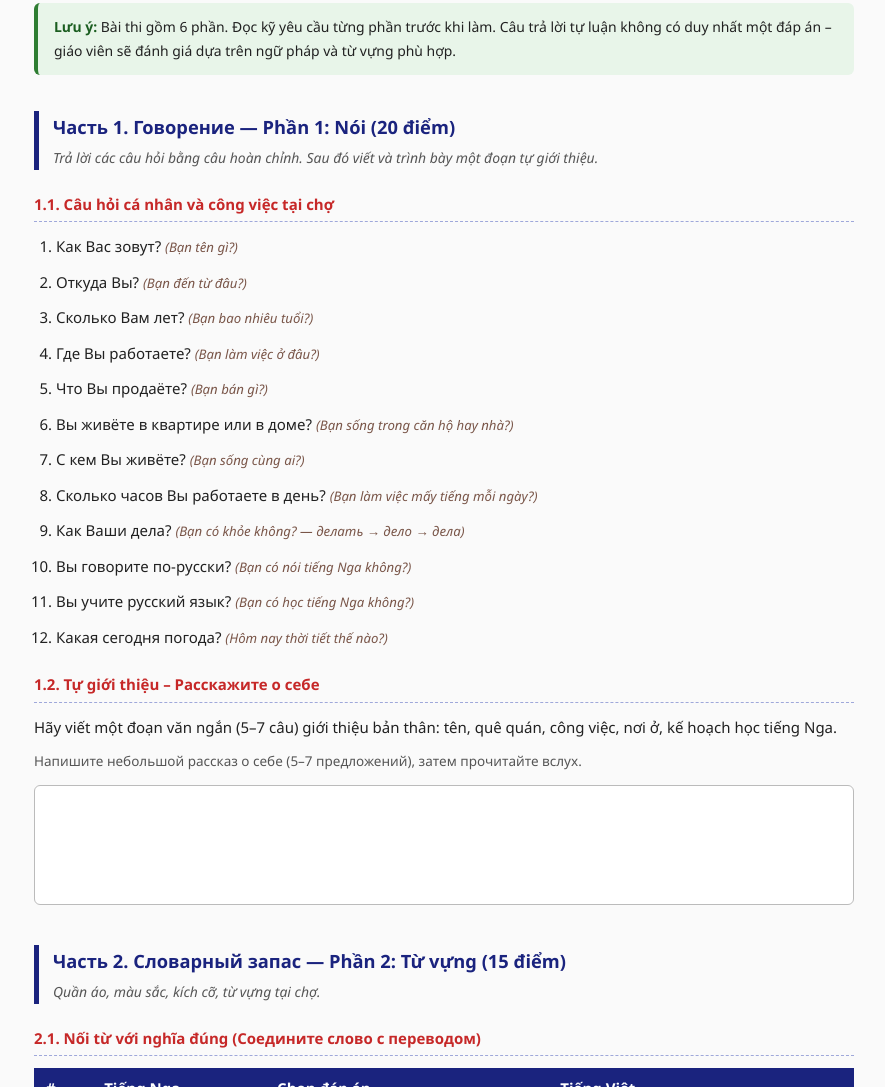
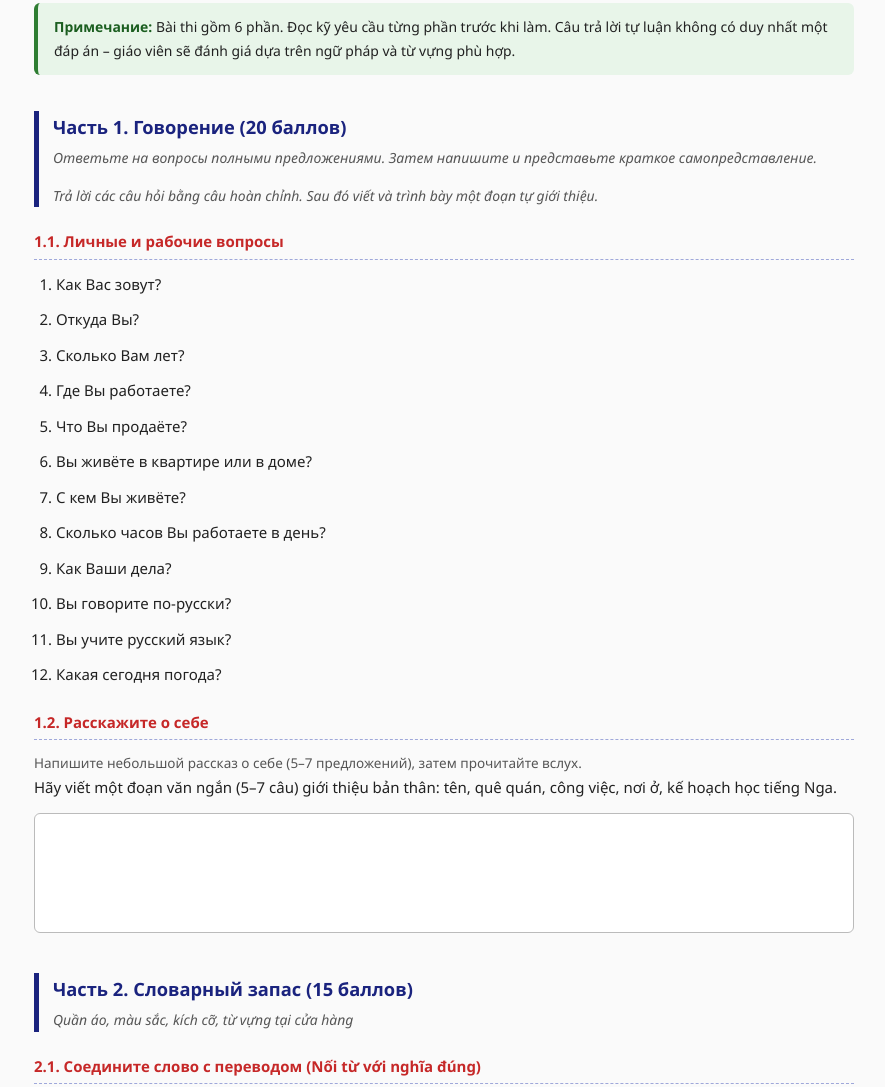
Before and after one commit to Trang68/learning-russian, a plain HTML site: page index.html in a window 1280 px wide. Shown: the part 330-1417 px from the top of the page, without its empty margins (196-1081 px from the left). Drawn offline with Linux system fonts and the light colour scheme.

Commit message:
Update index.html
update 50%

```diff
--- a/index.html
+++ b/index.html
@@ -3,7 +3,7 @@
 <head>
   <meta charset="UTF-8" />
   <meta name="viewport" content="width=device-width, initial-scale=1.0" />
-  <title>Bài kiểm tra tiếng Nga – Người bán quần áo ở chợ Moscow (A1–A2)</title>
+  <title>Bài kiểm tra tiếng Nga – Nhân viên bán hàng ở Moscow (A1–A2)</title>
   <style>
     :root {
       --primary: #1a237e;
@@ -152,8 +152,8 @@
 <div class="cover">
   <h1>BÀI KIỂM TRA TIẾNG NGA</h1>
   <h2>Тест по русскому языку</h2>
-  <h2>Dành riêng cho người bán quần áo tại chợ Moscow</h2>
-  <div class="badge">Trình độ A1 – A2 &nbsp;|&nbsp; Xuất khẩu lao động – Nga</div>
+  <h2>Dành riêng cho người bán hàng tại Nga (Moscow)</h2>
+  <div class="badge">Уровень A1 – A2 &nbsp;|&nbsp; </div>
 </div>
 
 <div class="info-bar">
@@ -165,39 +165,40 @@
 <div class="container">
 
   <div class="tip-box">
-    <b>Lưu ý:</b> Bài thi gồm 6 phần. Đọc kỹ yêu cầu từng phần trước khi làm. Câu trả lời tự luận không có duy nhất một đáp án – giáo viên sẽ đánh giá dựa trên ngữ pháp và từ vựng phù hợp.
+    <b>Примечание:</b> Bài thi gồm 6 phần. Đọc kỹ yêu cầu từng phần trước khi làm. Câu trả lời tự luận không có duy nhất một đáp án – giáo viên sẽ đánh giá dựa trên ngữ pháp và từ vựng phù hợp.
   </div>
 
   <!-- ══════════════════════════════════════
-       PHẦN 1 – NÓI
+       ЧАСТЬ 1 – ГОВОРЕНИЕ
   ══════════════════════════════════════ -->
   <div class="part">
-    <div class="part-title">Часть 1. Говорение — Phần 1: Nói (20 điểm)</div>
+    <div class="part-title">Часть 1. Говорение (20 баллов)</div>
+    <div class="part-sub">Ответьте на вопросы полными предложениями. Затем напишите и представьте краткое самопредставление.</div>
     <div class="part-sub">Trả lời các câu hỏi bằng câu hoàn chỉnh. Sau đó viết và trình bày một đoạn tự giới thiệu.</div>
   </div>
 
   <div class="section">
-    <div class="section-title">1.1. Câu hỏi cá nhân và công việc tại chợ</div>
+    <div class="section-title">1.1. Личные и рабочие вопросы</div>
     <ol class="qs">
-      <li>Как Вас зовут? <span class="vi">(Bạn tên gì?)</span></li>
-      <li>Откуда Вы? <span class="vi">(Bạn đến từ đâu?)</span></li>
-      <li>Сколько Вам лет? <span class="vi">(Bạn bao nhiêu tuổi?)</span></li>
-      <li>Где Вы работаете? <span class="vi">(Bạn làm việc ở đâu?)</span></li>
-      <li>Что Вы продаёте? <span class="vi">(Bạn bán gì?)</span></li>
-      <li>Вы живёте в квартире или в доме? <span class="vi">(Bạn sống trong căn hộ hay nhà?)</span></li>
-      <li>С кем Вы живёте? <span class="vi">(Bạn sống cùng ai?)</span></li>
-      <li>Сколько часов Вы работаете в день? <span class="vi">(Bạn làm việc mấy tiếng mỗi ngày?)</span></li>
-      <li>Как Ваши дела? <span class="vi">(Bạn có khỏe không? — делать → дело → дела)</span></li>
-      <li>Вы говорите по-русски? <span class="vi">(Bạn có nói tiếng Nga không?)</span></li>
-      <li>Вы учите русский язык? <span class="vi">(Bạn có học tiếng Nga không?)</span></li>
-      <li>Какая сегодня погода? <span class="vi">(Hôm nay thời tiết thế nào?)</span></li>
+      <li>Как Вас зовут? <span class="vi"></span></li>
+      <li>Откуда Вы? <span class="vi"></span></li>
+      <li>Сколько Вам лет? <span class="vi"></span></li>
+      <li>Где Вы работаете? <span class="vi"></span></li>
+      <li>Что Вы продаёте? <span class="vi"></span></li>
+      <li>Вы живёте в квартире или в доме? <span class="vi"></span></li>
+      <li>С кем Вы живёте? <span class="vi"></span></li>
+      <li>Сколько часов Вы работаете в день? <span class="vi"></span></li>
+      <li>Как Ваши дела? <span class="vi"></span></li>
+      <li>Вы говорите по-русски? <span class="vi"></span></li>
+      <li>Вы учите русский язык? <span class="vi"></span></li>
+      <li>Какая сегодня погода? <span class="vi"></span></li>
     </ol>
   </div>
 
   <div class="section">
-    <div class="section-title">1.2. Tự giới thiệu – Расскажите о себе</div>
+    <div class="section-title">1.2. Расскажите о себе</div>
+    <p style="margin-top:10px; color:#555; font-size:.9em;">Напишите небольшой рассказ о себе (5–7 предложений), затем прочитайте вслух.</p>
     <p>Hãy viết một đoạn văn ngắn (5–7 câu) giới thiệu bản thân: tên, quê quán, công việc, nơi ở, kế hoạch học tiếng Nga.</p>
-    <p style="margin-top:10px; color:#555; font-size:.9em;">Напишите небольшой рассказ о себе (5–7 предложений), затем прочитайте вслух.</p>
     <div style="margin-top:12px;">
       <div style="border:1px solid #bbb; border-radius:6px; min-height: 120px; padding:10px; background:#fff;">
         &nbsp;
@@ -206,15 +207,15 @@
   </div>
 
   <!-- ══════════════════════════════════════
-       PHẦN 2 – TỪ VỰNG
+       ЧАСТЬ 2 – СЛОВАРЬ
   ══════════════════════════════════════ -->
   <div class="part" style="margin-top:40px;">
-    <div class="part-title">Часть 2. Словарный запас — Phần 2: Từ vựng (15 điểm)</div>
-    <div class="part-sub">Quần áo, màu sắc, kích cỡ, từ vựng tại chợ.</div>
+    <div class="part-title">Часть 2. Словарный запас (15 баллов)</div>
+    <div class="part-sub">Quần áo, màu sắc, kích cỡ, từ vựng tại cửa hàng</div>
   </div>
 
   <div class="section">
-    <div class="section-title">2.1. Nối từ với nghĩa đúng (Соедините слово с переводом)</div>
+    <div class="section-title">2.1. Соедините слово с переводом (Nối từ với nghĩa đúng)</div>
     <table>
       <thead>
         <tr><th>#</th><th>Tiếng Nga</th><th>Chọn đáp án</th><th>Tiếng Việt</th></tr>
@@ -242,8 +243,8 @@
   </div>
 
   <div class="section">
-    <div class="section-title">2.2. Màu sắc – Цвета</div>
-    <p style="margin-bottom:10px;">Điền tiếng Nga hoặc tiếng Việt còn thiếu:</p>
+    <div class="section-title">2.2. Цвета</div>
+    <p style="margin-bottom:10px;">Вставьте пропущенные русские или вьетнамские слова:</p>
     <table>
       <thead><tr><th>Tiếng Việt</th><th>Tiếng Nga</th></tr></thead>
       <tbody>
@@ -260,8 +261,8 @@
   </div>
 
   <div class="section">
-    <div class="section-title">2.3. Từ vựng tại chợ – Рыночная лексика</div>
-    <p style="margin-bottom:10px;">Dịch sang tiếng Việt:</p>
+    <div class="section-title">2.3. Рыночная лексика</div>
+    <p style="margin-bottom:10px;">Переведите это на вьетнамский язык</p>
     <ol class="qs">
       <li>прилавок = <span class="fill">&nbsp;&nbsp;&nbsp;&nbsp;&nbsp;&nbsp;&nbsp;&nbsp;&nbsp;&nbsp;&nbsp;&nbsp;&nbsp;&nbsp;&nbsp;</span></li>
       <li>покупатель = <span class="fill">&nbsp;&nbsp;&nbsp;&nbsp;&nbsp;&nbsp;&nbsp;&nbsp;&nbsp;&nbsp;&nbsp;&nbsp;&nbsp;&nbsp;&nbsp;</span></li>
@@ -275,15 +276,15 @@
   </div>
 
   <!-- ══════════════════════════════════════
-       PHẦN 3 – SỐ VÀ GIÁ
+       ЧАСТЬ 3 – ЦИФРЫ И ЦЕНЫ
   ══════════════════════════════════════ -->
   <div class="part" style="margin-top:40px;">
-    <div class="part-title">Часть 3. Числа и цены — Phần 3: Số và giá cả (10 điểm)</div>
+    <div class="part-title">Часть 3. Числа и цены (10 баллов)</div>
     <div class="part-sub">Kỹ năng đọc và viết số rất quan trọng khi bán hàng ở chợ.</div>
   </div>
 
   <div class="section">
-    <div class="section-title">3.1. Chọn cách viết đúng (Выберите правильный вариант)</div>
+    <div class="section-title">3.1. Выберите правильный вариант (Chọn cách viết đúng)</div>
 
     <p style="margin-bottom:8px;"><b>Câu 1.</b> Как правильно написать число <b>4321</b> по-русски?</p>
     <ul class="choices">
@@ -305,7 +306,7 @@
   </div>
 
   <div class="section">
-    <div class="section-title">3.2. Viết số bằng chữ (Напишите число словами)</div>
+    <div class="section-title">3.2. Напишите число словами  (Viết số bằng chữ)</div>
     <ol class="qs">
       <li>150 рублей = <span class="fill">&nbsp;&nbsp;&nbsp;&nbsp;&nbsp;&nbsp;&nbsp;&nbsp;&nbsp;&nbsp;&nbsp;&nbsp;&nbsp;&nbsp;&nbsp;&nbsp;&nbsp;&nbsp;&nbsp;&nbsp;&nbsp;&nbsp;&nbsp;&nbsp;&nbsp;&nbsp;&nbsp;&nbsp;&nbsp;&nbsp;</span></li>
       <li>500 рублей = <span class="fill">&nbsp;&nbsp;&nbsp;&nbsp;&nbsp;&nbsp;&nbsp;&nbsp;&nbsp;&nbsp;&nbsp;&nbsp;&nbsp;&nbsp;&nbsp;&nbsp;&nbsp;&nbsp;&nbsp;&nbsp;&nbsp;&nbsp;&nbsp;&nbsp;&nbsp;&nbsp;&nbsp;&nbsp;&nbsp;&nbsp;</span></li>
@@ -316,7 +317,7 @@
   </div>
 
   <div class="section">
-    <div class="section-title">3.3. Hỏi giờ & trả lời (Который час?)</div>
+    <div class="section-title">3.3. Который час?</div>
     <ol class="qs">
       <li>
         &ldquo;Bây giờ là mấy giờ rồi?&rdquo; — Dịch sang tiếng Nga:<br>
@@ -330,10 +331,10 @@
   </div>
 
   <!-- ══════════════════════════════════════
-       PHẦN 4 – NGỮ PHÁP
+       ЧАСТЬ 4 – ГРАММАТИКА
   ══════════════════════════════════════ -->
   <div class="part" style="margin-top:40px;">
-    <div class="part-title">Часть 4. Грамматика — Phần 4: Ngữ pháp (25 điểm)</div>
+    <div class="part-title">Часть 4. Грамматика (25 баллов)</div>
     <div class="part-sub">Cách (падеж), thể động từ (виды глагола), động từ chuyển động (глаголы движения).</div>
   </div>
 
```
